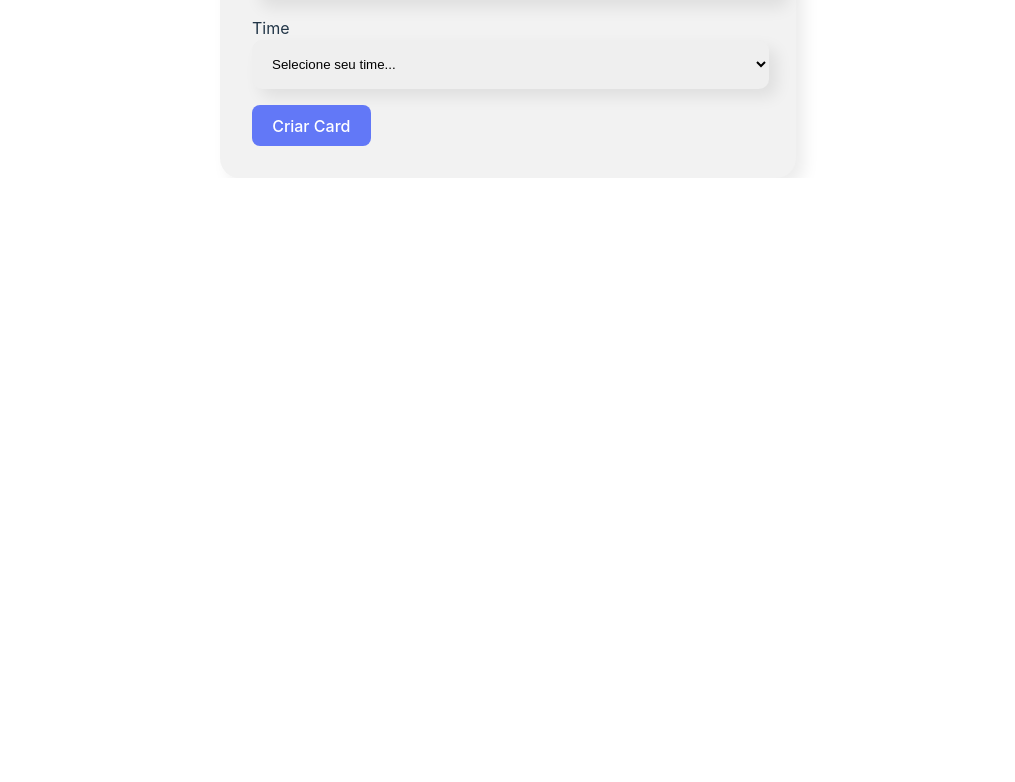
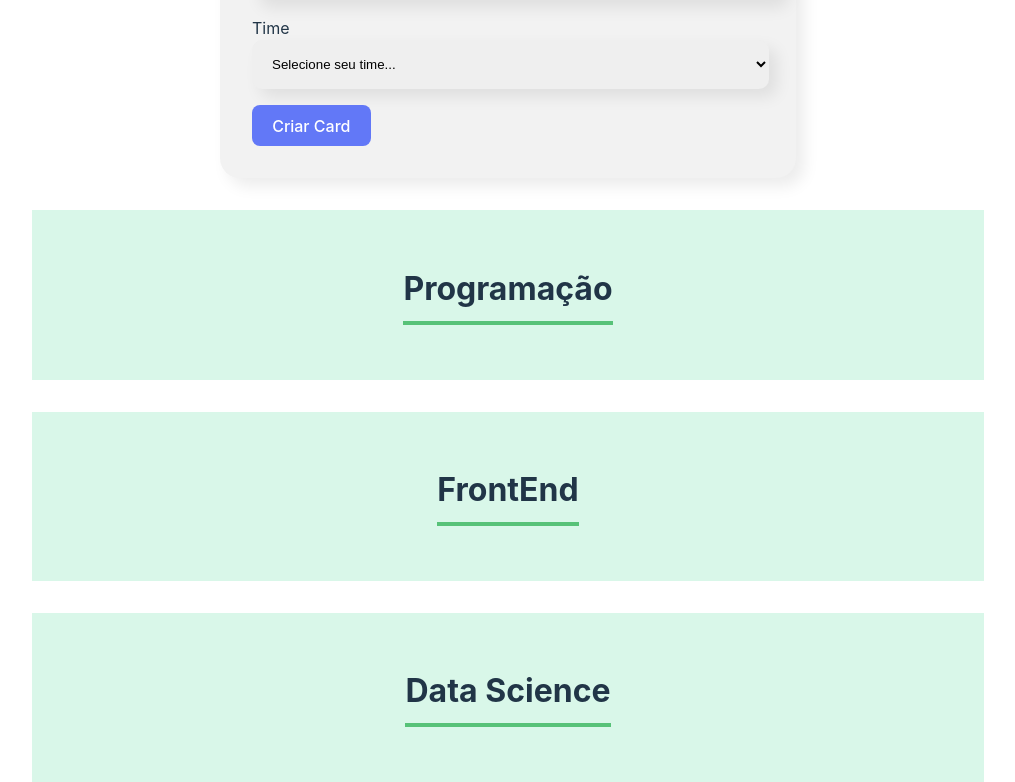
Before and after one commit to marcyto/Oxetech_React, a React (Vite) app: page / in a window 1280 px wide. Shown: the part 825-1607 px from the top of the page, without its empty margins (132-1147 px from the left). Before the commit the page ends 1003 px from the top, so only its background shows below. Built offline with nearby package versions, Linux system fonts and the light colour scheme.

Commit message:
commit aula5

```diff
--- a/src/App.jsx
+++ b/src/App.jsx
@@ -3,6 +3,7 @@ import './App.css'
 import Banner from './components/Banner';
 
 import Formulario from './components/formulario';
+import Time from './components/time';
 
 function App() {
 
@@ -18,7 +19,10 @@ function App() {
     <div >
       <Banner />
       <div className='container'>
-      <Formulario novoColaborador={colaborador => AddColaborador(colaborador)} />
+        <Formulario novoColaborador={colaborador => AddColaborador(colaborador)} />
+        <Time nome="Programação" />
+        <Time nome="FrontEnd" />
+        <Time nome="Data Science" />
       </div>
 
 
--- /dev/null
+++ b/src/components/time/index.jsx
@@ -0,0 +1,12 @@
+
+import './time.css';
+
+function Time(props){
+    return(
+        <section className="time">
+            <h2>{props.nome}</h2>
+        </section>
+    )
+}
+
+export default Time;
--- /dev/null
+++ b/src/components/time/time.css
@@ -0,0 +1,12 @@
+.time{
+    width: 70%;
+    text-align: center;
+    padding: 28px;
+    background-color: #D9F7E9;
+}
+.time h2{
+    font-size: 32px;
+    border-bottom: 4px solid #57c278;
+    display: inline-block;
+    padding-bottom: 8px;
+}
```
